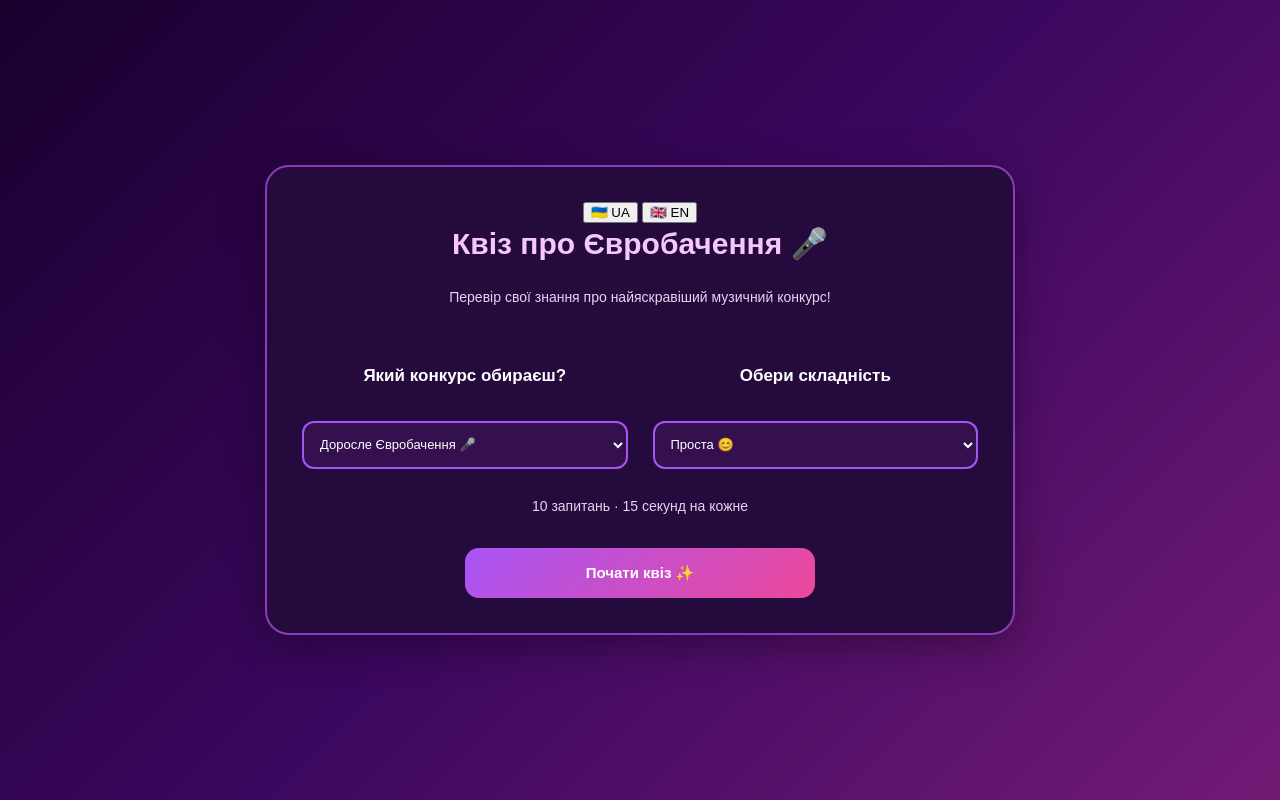
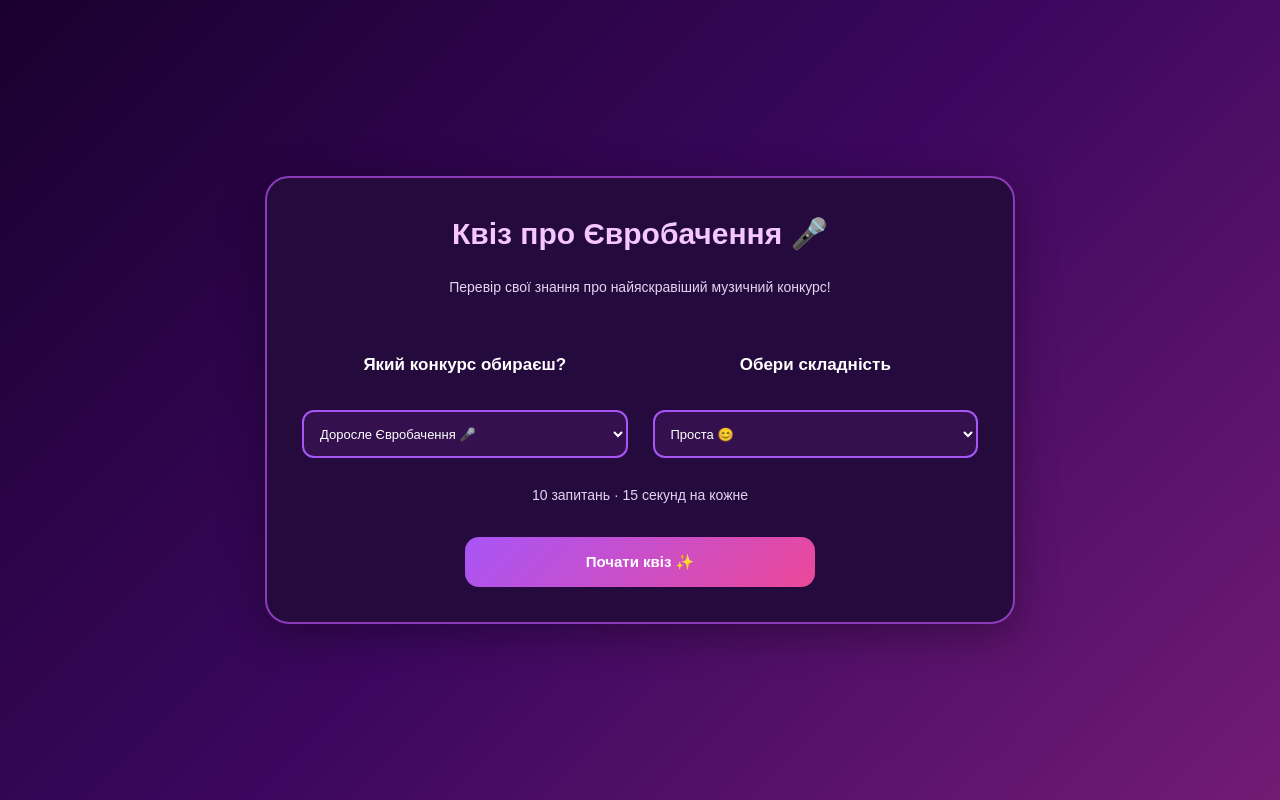
Before and after one commit to denchikk-yo/evrovision, a plain HTML site: page index.html in a window 1280 px wide. Drawn offline with Linux system fonts and the light colour scheme; a web font is replaced by a local one.

Commit message:
Update index.html

```diff
--- a/index.html
+++ b/index.html
@@ -14,10 +14,7 @@
 
         <!-- Початковий екран -->
         <div id="start-screen" class="screen active">
-<div class="language-switch">
-    <button id="uk-btn" class="lang-btn active">🇺🇦 UA</button>
-    <button id="en-btn" class="lang-btn">🇬🇧 EN</button>
-</div>
+
             <h1>Квіз про Євробачення 🎤</h1>
 
             <p>
```
